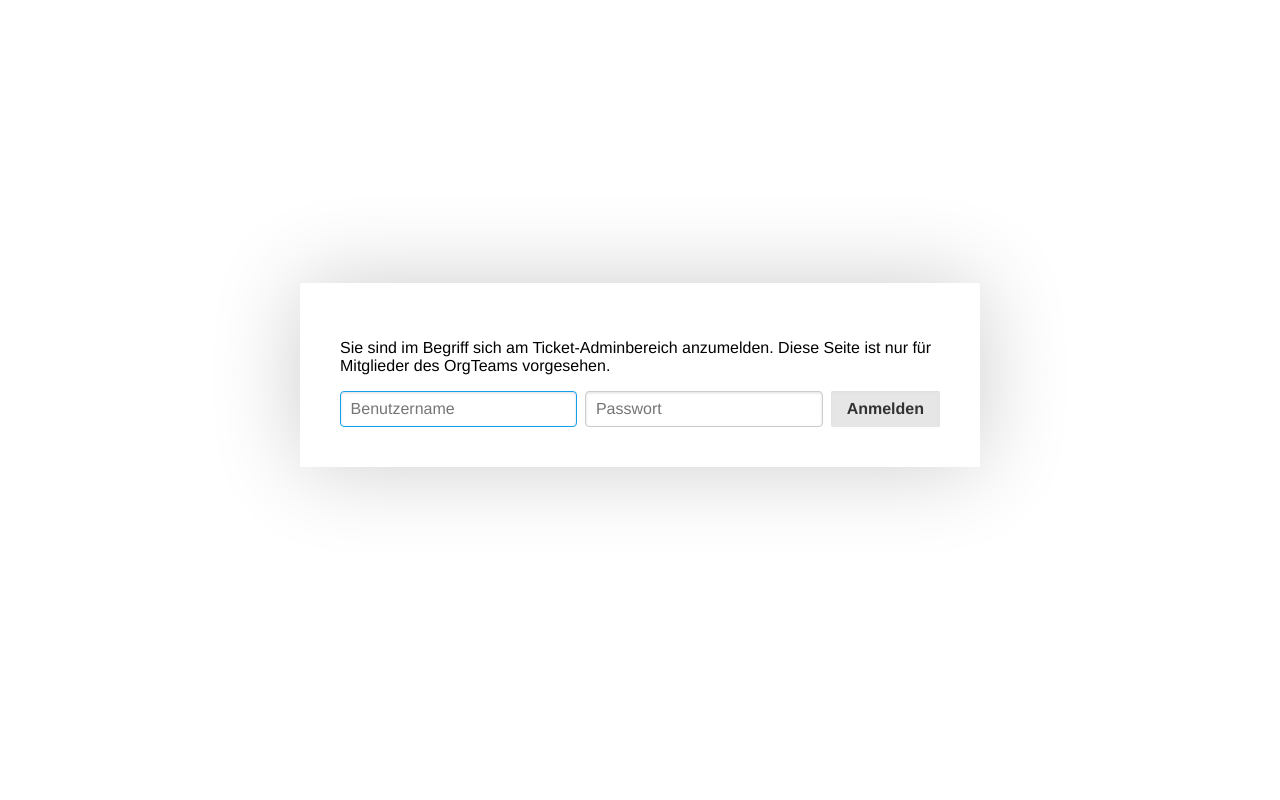
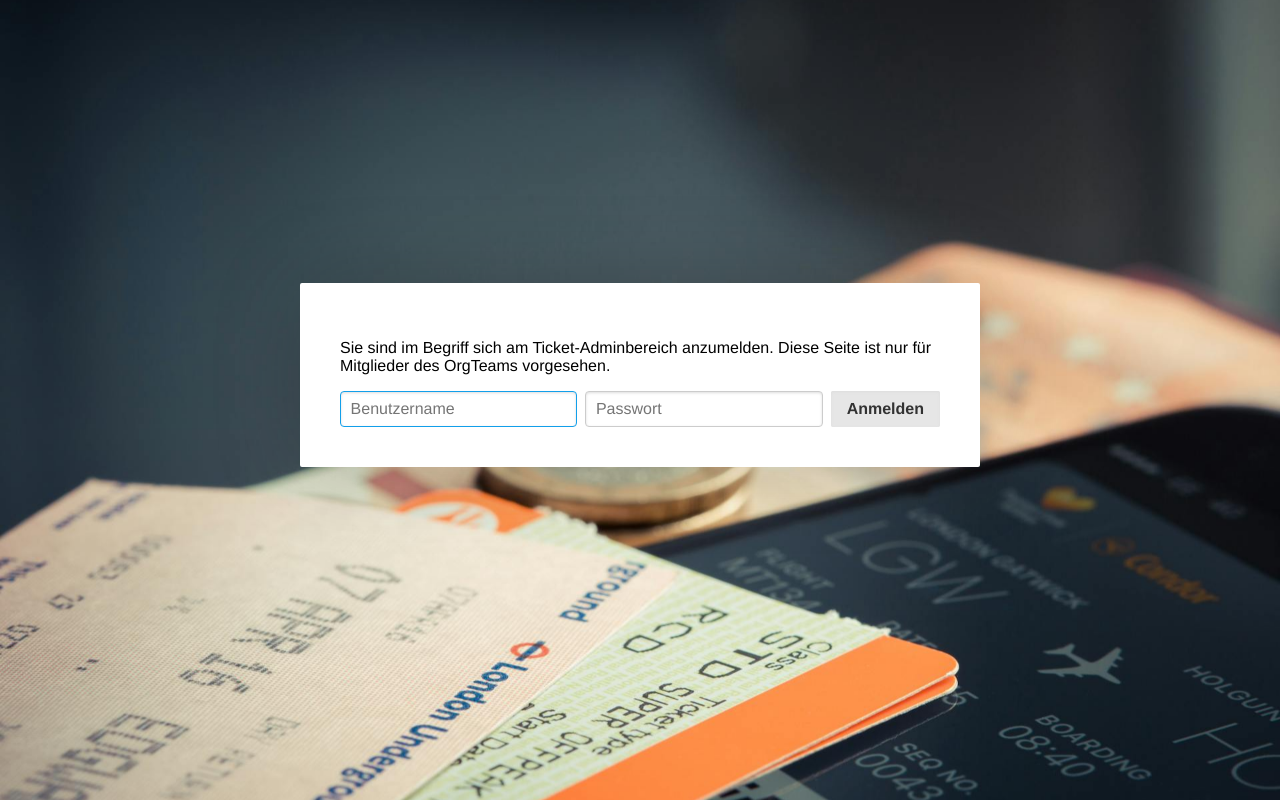
Before and after one commit to schorschii/tickonix, a PHP site: page /login.php in a window 1280 px wide. Run offline with PHP 8.4, Linux system fonts and the light colour scheme; a stand-in replaces the project's code that opens the database connection; some libraries are stand-ins or nearby versions.

Commit message:
custom design notes and default background

```diff
--- a/css/main.css
+++ b/css/main.css
@@ -37,6 +37,7 @@ html, body {
 	background-size: cover;
 	background-attachment: fixed;
 	height: 100%; margin: 0px;
+	background-image: url("../img/bg.jpg");
 }
 #container {
 	position: relative;
--- a/head.inc.php
+++ b/head.inc.php
@@ -6,7 +6,7 @@
 <meta name='author' content='Georg Sieber'>
 
 <style>
-	<?php foreach(['img/bg-custom.png','img/bg-custom.jpg','img/bg.jpg'] as $file)
+	<?php foreach(['img/bg-custom.png','img/bg-custom.jpg'] as $file)
 		if(file_exists($file)) { ?>
 		html, body { background-image: url("<?php echo $file; ?>") }
 	<?php } ?>
```
Also changed, not shown: README.md, img/bg.jpg (added).
